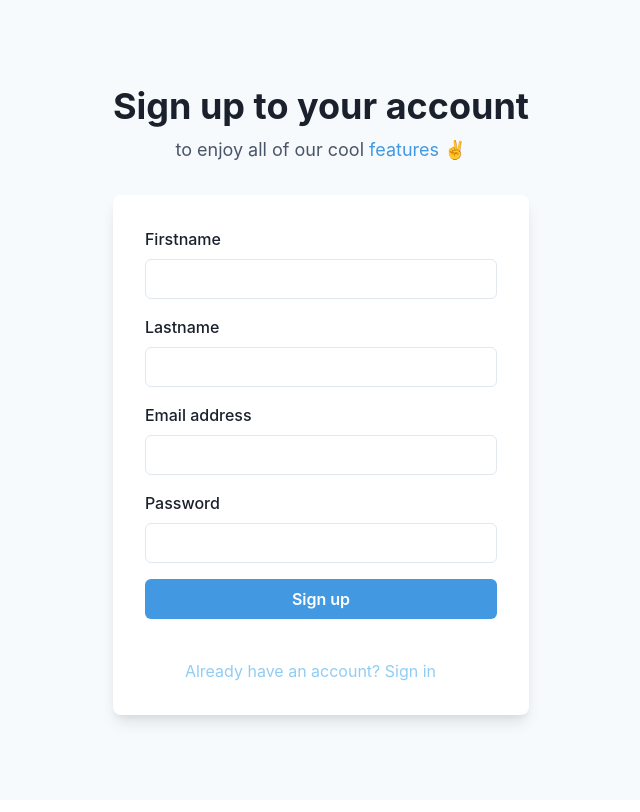
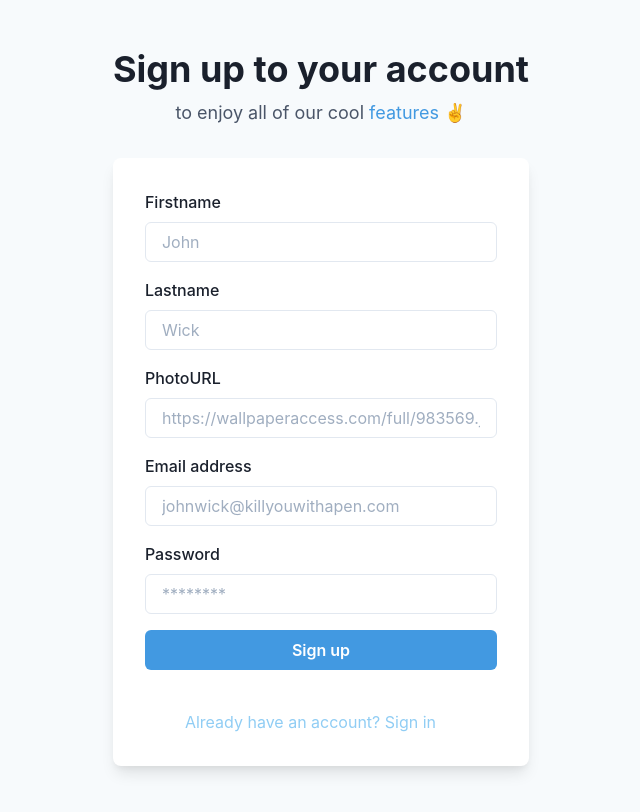
Before and after one commit to d1once/intern-project, a React (Create React App) app: page /signup in a window 1280 px wide. Shown: the whole page, without its empty margins (319-959 px from the left). Built offline with nearby package versions, Linux system fonts and the light colour scheme.

Commit message:
Added json-server

```diff
--- /dev/null
+++ b/db.json
@@ -0,0 +1,181 @@
+{
+  "users": [
+    {
+      "id": 0,
+      "firstname": "John",
+      "lastname": "Wick",
+      "photoURL": "https://wallpaperaccess.com/full/983569.jpg",
+      "email": "johnwick@killyouwithapen.com",
+      "password": "daisydog",
+      "isAdmin": true
+    },
+    {
+      "firstname": "Sunny",
+      "lastname": "Tromp",
+      "photoURL": "https://cdn.fakercloud.com/avatars/sydlawrence_128.jpg",
+      "email": "foo.bar@gmail.com",
+      "password": "AM7zl6Mg",
+      "id": 1
+    },
+    {
+      "firstname": "Zella",
+      "lastname": "Fay",
+      "photoURL": "https://cdn.fakercloud.com/avatars/sydlawrence_128.jpg",
+      "email": "foo.bar@gmail.com",
+      "password": "AM7zl6Mg",
+      "id": 2
+    },
+    {
+      "firstname": "Herbert",
+      "lastname": "Turcotte",
+      "photoURL": "https://cdn.fakercloud.com/avatars/sydlawrence_128.jpg",
+      "email": "foo.bar@gmail.com",
+      "password": "AM7zl6Mg",
+      "id": 3
+    },
+    {
+      "firstname": "Carroll",
+      "lastname": "Williamson",
+      "photoURL": "https://cdn.fakercloud.com/avatars/sydlawrence_128.jpg",
+      "email": "foo.bar@gmail.com",
+      "password": "AM7zl6Mg",
+      "id": 4
+    },
+    {
+      "firstname": "Jasper",
+      "lastname": "Buckridge",
+      "photoURL": "https://cdn.fakercloud.com/avatars/sydlawrence_128.jpg",
+      "email": "foo.bar@gmail.com",
+      "password": "AM7zl6Mg",
+      "id": 5
+    },
+    {
+      "firstname": "Frieda",
+      "lastname": "McLaughlin",
+      "photoURL": "https://cdn.fakercloud.com/avatars/sydlawrence_128.jpg",
+      "email": "foo.bar@gmail.com",
+      "password": "AM7zl6Mg",
+      "id": 6
+    },
+    {
+      "firstname": "Marjory",
+      "lastname": "Bashirian",
+      "photoURL": "https://cdn.fakercloud.com/avatars/sydlawrence_128.jpg",
+      "email": "foo.bar@gmail.com",
+      "password": "AM7zl6Mg",
+      "id": 7
+    },
+    {
+      "firstname": "Willow",
+      "lastname": "Schroeder",
+      "photoURL": "https://cdn.fakercloud.com/avatars/sydlawrence_128.jpg",
+      "email": "foo.bar@gmail.com",
+      "password": "AM7zl6Mg",
+      "id": 8
+    },
+    {
+      "firstname": "Kaelyn",
+      "lastname": "Kohler",
+      "photoURL": "https://cdn.fakercloud.com/avatars/sydlawrence_128.jpg",
+      "email": "foo.bar@gmail.com",
+      "password": "AM7zl6Mg",
+      "id": 9
+    },
+    {
+      "firstname": "Haleigh",
+      "lastname": "Terry",
+      "photoURL": "https://cdn.fakercloud.com/avatars/sydlawrence_128.jpg",
+      "email": "foo.bar@gmail.com",
+      "password": "AM7zl6Mg",
+      "id": 10
+    },
+    {
+      "firstname": "Corine",
+      "lastname": "Roberts",
+      "photoURL": "https://cdn.fakercloud.com/avatars/sydlawrence_128.jpg",
+      "email": "foo.bar@gmail.com",
+      "password": "AM7zl6Mg",
+      "id": 11
+    },
+    {
+      "firstname": "Jocelyn",
+      "lastname": "Windler",
+      "photoURL": "https://cdn.fakercloud.com/avatars/sydlawrence_128.jpg",
+      "email": "foo.bar@gmail.com",
+      "password": "AM7zl6Mg",
+      "id": 12
+    },
+    {
+      "firstname": "Eladio",
+      "lastname": "Okuneva",
+      "photoURL": "https://cdn.fakercloud.com/avatars/sydlawrence_128.jpg",
+      "email": "foo.bar@gmail.com",
+      "password": "AM7zl6Mg",
+      "id": 13
+    },
+    {
+      "firstname": "Quentin",
+      "lastname": "Kuhn",
+      "photoURL": "https://cdn.fakercloud.com/avatars/sydlawrence_128.jpg",
+      "email": "foo.bar@gmail.com",
+      "password": "AM7zl6Mg",
+      "id": 14
+    },
+    {
+      "firstname": "Patrick",
+      "lastname": "McClure",
+      "photoURL": "https://cdn.fakercloud.com/avatars/sydlawrence_128.jpg",
+      "email": "foo.bar@gmail.com",
+      "password": "AM7zl6Mg",
+      "id": 15
+    },
+    {
+      "firstname": "Walter",
+      "lastname": "Johnston",
+      "photoURL": "https://cdn.fakercloud.com/avatars/sydlawrence_128.jpg",
+      "email": "foo.bar@gmail.com",
+      "password": "AM7zl6Mg",
+      "id": 16
+    },
+    {
+      "firstname": "Alysha",
+      "lastname": "Abshire",
+      "photoURL": "https://cdn.fakercloud.com/avatars/sydlawrence_128.jpg",
+      "email": "foo.bar@gmail.com",
+      "password": "AM7zl6Mg",
+      "id": 17
+    },
+    {
+      "firstname": "Darius",
+      "lastname": "Jacobs",
+      "photoURL": "https://cdn.fakercloud.com/avatars/sydlawrence_128.jpg",
+      "email": "foo.bar@gmail.com",
+      "password": "AM7zl6Mg",
+      "id": 18
+    },
+    {
+      "firstname": "Loraine",
+      "lastname": "Balistreri",
+      "photoURL": "https://cdn.fakercloud.com/avatars/sydlawrence_128.jpg",
+      "email": "foo.bar@gmail.com",
+      "password": "AM7zl6Mg",
+      "id": 19
+    },
+    {
+      "firstname": "Emmanuelle",
+      "lastname": "Gleichner",
+      "photoURL": "https://cdn.fakercloud.com/avatars/sydlawrence_128.jpg",
+      "email": "foo.bar@gmail.com",
+      "password": "AM7zl6Mg",
+      "id": 20
+    },
+    {
+      "firstname": "Josue",
+      "lastname": "Baumbach",
+      "photoURL": "https://cdn.fakercloud.com/avatars/sydlawrence_128.jpg",
+      "email": "foo.bar@gmail.com",
+      "password": "AM7zl6Mg",
+      "id": 21
+    }
+  ]
+}
--- a/package.json
+++ b/package.json
@@ -10,6 +10,8 @@
     "@testing-library/jest-dom": "^5.14.1",
     "@testing-library/react": "^11.2.7",
     "@testing-library/user-event": "^12.8.3",
+    "axios": "^0.21.4",
+    "faker": "^5.5.3",
     "framer-motion": "^4.1.17",
     "react": "^17.0.2",
     "react-dom": "^17.0.2",
--- a/src/components/Signup/SignUp.js
+++ b/src/components/Signup/SignUp.js
@@ -1,3 +1,6 @@
+import {useState} from "react"
+
+
 import {
   Flex,
   Box,
@@ -14,6 +17,31 @@ import {
 import { Link as RDLink } from "react-router-dom";
 
 export default function SignIn() {
+
+  // const [firstName, setFirstName] = useState("")
+  // const [lastName, setlastName] = useState("")
+  // const [photoURL, setPhotoURL] = useState("")
+  // const [email, setEmail] = useState("")
+  // const [password, setPassword] = useState("")
+
+  const [state, setState] = useState({
+    firstName: "",
+    lastName: "",
+    photoURL: "",
+    email: "",
+    password: "",
+  })
+  const {firstName, lastName, photoURL, email, password} = state
+
+  const handleChange = (e) => {
+    const value = e.target.value;
+    setState({
+      ...state,
+      [e.target.name]: value
+    })
+  }
+
+
   return (
     <Flex
       minH={"100vh"}
@@ -37,19 +65,23 @@ export default function SignIn() {
           <Stack spacing={4}>
             <FormControl id="firstname">
               <FormLabel>Firstname</FormLabel>
-              <Input type="text" />
+              <Input type="text"  placeholder="John" value={firstName} name="firstName" onChange={handleChange} />
             </FormControl>
             <FormControl id="lastname">
               <FormLabel>Lastname</FormLabel>
-              <Input type="text" />
+              <Input type="text" placeholder="Wick" value={lastName} name="lastName" onChange={handleChange} />
+            </FormControl>
+            <FormControl id="lastname">
+              <FormLabel>PhotoURL</FormLabel>
+              <Input type="text" placeholder="https://wallpaperaccess.com/full/983569.jpg" value={photoURL} name="photoURL" onChange={handleChange} />
             </FormControl>
             <FormControl id="email">
               <FormLabel>Email address</FormLabel>
-              <Input type="email" />
+              <Input type="email" placeholder="johnwick@killyouwithapen.com" value={email} name="email" onChange={handleChange} />
             </FormControl>
             <FormControl id="password">
               <FormLabel>Password</FormLabel>
-              <Input type="password" />
+              <Input type="password" placeholder="********" value={password} name="password" onChange={handleChange} />
             </FormControl>
             <Stack spacing={10}>
               <Button
@@ -58,6 +90,7 @@ export default function SignIn() {
                 _hover={{
                   bg: "blue.500",
                 }}
+                onClick={() => console.log(state.firstName)}
               >
                 Sign up
               </Button>
```
Also changed, not shown: seedDB.js (added, +22 -0 lines), 1 other file (tests, documents, lock files or other folders).
